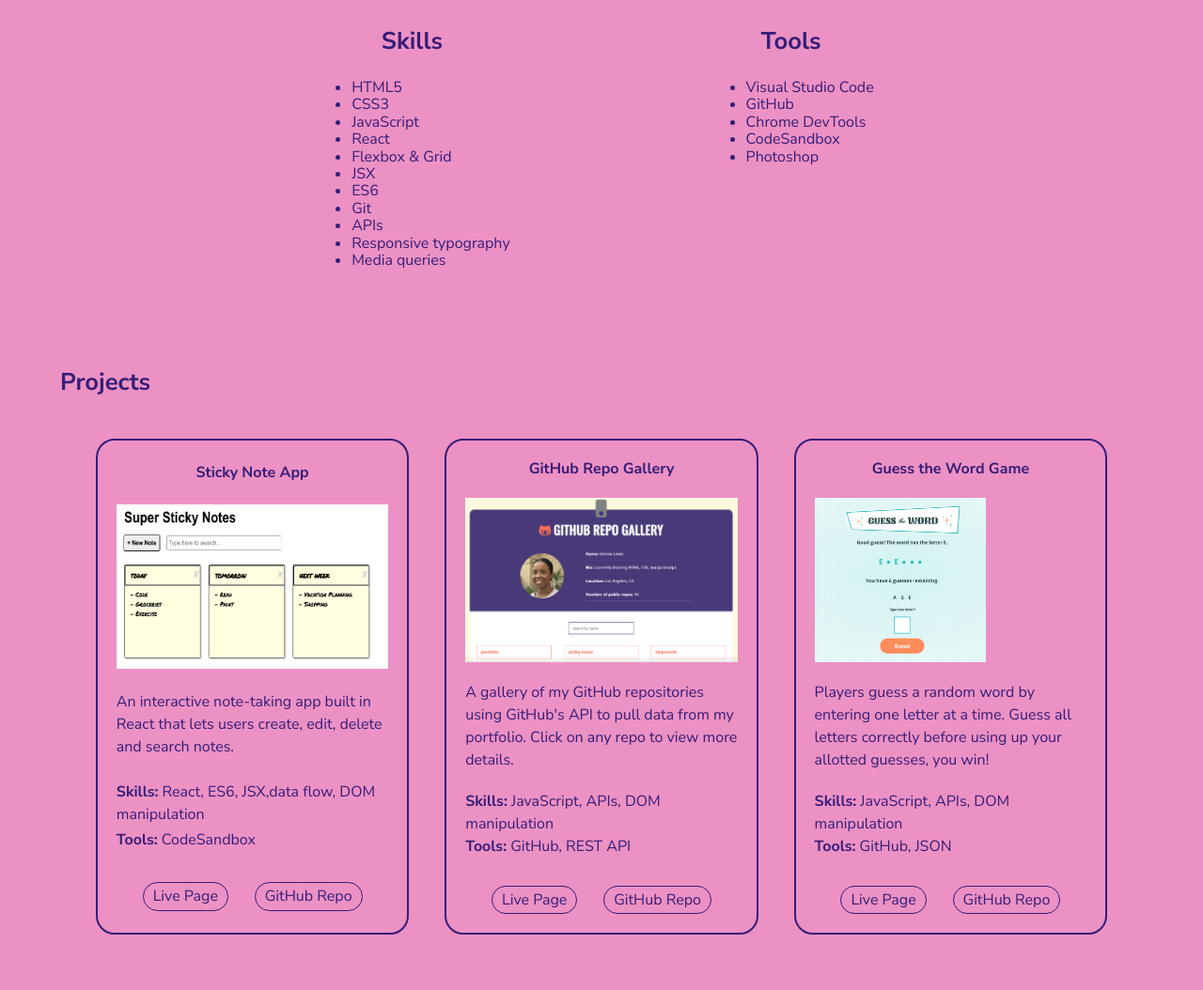
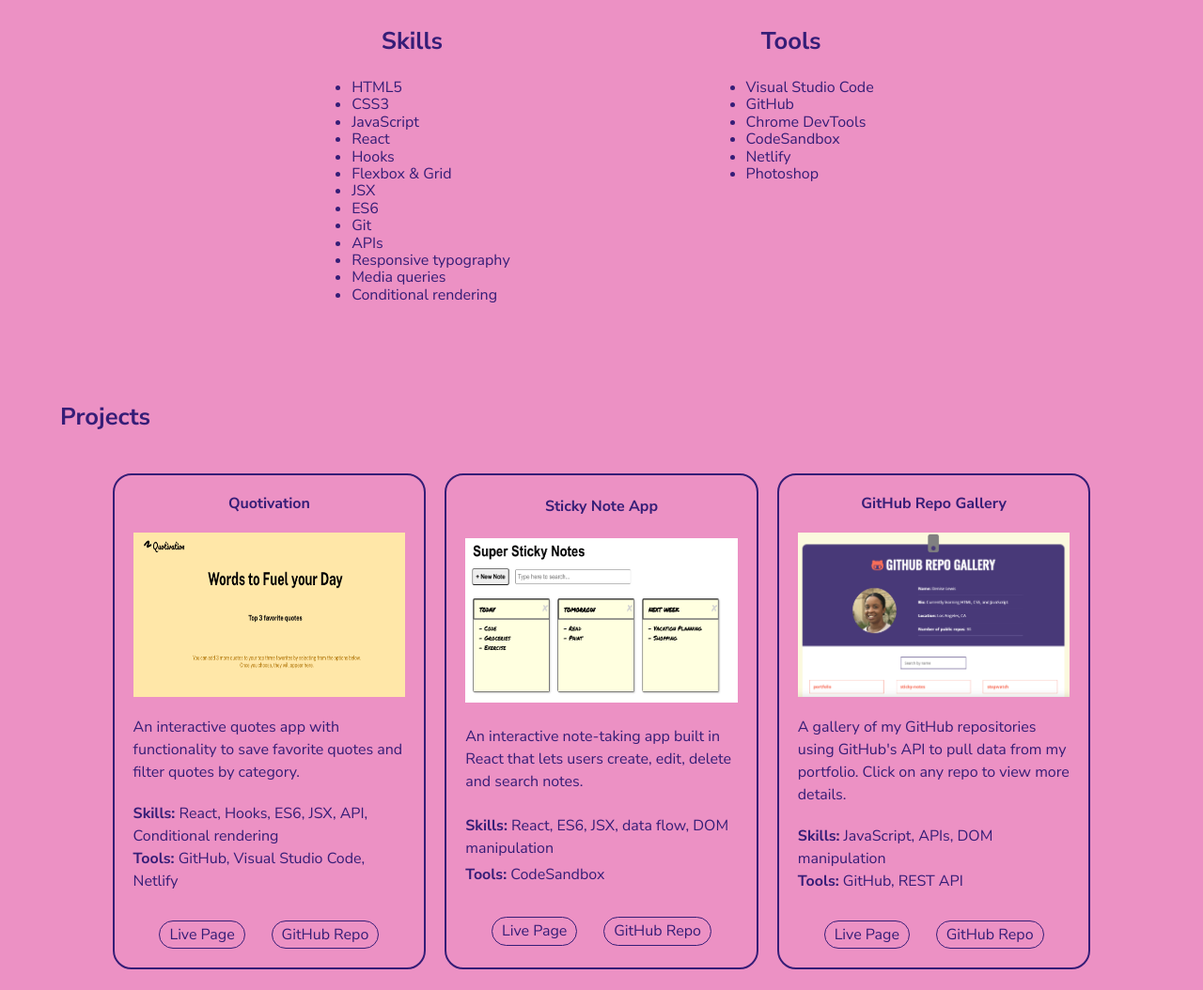
Before and after one commit to DeniseLewis1/portfolio, a website built with Parcel: page index.html in a window 1280 px wide. Shown: the part 538-1592 px from the top of the page at 94% size. Built offline with nearby package versions, Linux system fonts and the light colour scheme.

Commit message:
Added Quotivation project

```diff
--- a/css/main.css
+++ b/css/main.css
@@ -461,7 +461,6 @@ footer .contact-links {
   }
 
   .projects-wrapper {
-    justify-content: space-evenly;
     align-items: stretch;
   }
 
--- a/index.html
+++ b/index.html
@@ -62,6 +62,7 @@
               <li>CSS3</li>
               <li>JavaScript</li>
               <li>React</li>
+              <li>Hooks</li>
               <li>Flexbox & Grid</li>
               <li>JSX</li>
               <li>ES6</li>
@@ -69,6 +70,7 @@
               <li>APIs</li>
               <li>Responsive typography</li>
               <li>Media queries</li>
+              <li>Conditional rendering</li>
             </ul>
           </div>
         </div>
@@ -80,6 +82,7 @@
               <li>GitHub</li>
               <li>Chrome DevTools</li>
               <li>CodeSandbox</li>
+              <li>Netlify</li>
               <li>Photoshop</li>
             </ul>
           </div>
@@ -92,13 +95,28 @@
         <h3>Projects</h3>
         <div class="projects-wrapper">
           <div class="project-item">
+            <h4 class="project-title">Quotivation</h4>
+            <a href="https://quotivation-dl.netlify.app/" target="_blank">
+              <img class="project-image" src="img/quotivation.png" alt="Quotivation">
+            </a>
+            <p class="project-description">An interactive quotes app with functionality to save favorite quotes and filter quotes
+              by category.</p>
+            <p class="project-skills"><span>Skills:</span> React, Hooks, ES6, JSX, API, Conditional rendering</p>
+            <p class="project-skills"><span>Tools:</span> GitHub, Visual Studio Code, Netlify</p>
+            <div class="project-links">
+              <a href="https://quotivation-dl.netlify.app/" target="_blank">Live Page</a>
+              <a href="https://github.com/DeniseLewis1/quotivation" target="_blank">GitHub Repo</a>
+            </div>
+          </div>
+
+          <div class="project-item">
             <h4 class="project-title">Sticky Note App</h4>
             <a href="https://pdjxpf.csb.app/" target="_blank">
               <img class="project-image" src="img/sticky-notes.png" alt="Sticky Notes App">
             </a>
             <p class="project-description">An interactive note-taking app built in React that lets users create, edit, delete and
               search notes.</p>
-            <p class="project-skills"><span>Skills:</span> React, ES6, JSX,data flow, DOM manipulation</p>
+            <p class="project-skills"><span>Skills:</span> React, ES6, JSX, data flow, DOM manipulation</p>
             <p class="project-skills"><span>Tools:</span> CodeSandbox</p>
             <div class="project-links">
               <a href="https://pdjxpf.csb.app/" target="_blank">Live Page</a>
@@ -143,7 +161,7 @@
             </a>
             <p class="project-description">A multi-page responsive website built from a design comp that adapts to mobile, tablet,
               and desktop screens.</p>
-            <p class="project-skills"><span>Skills:</span> HTML, CSS, Flexbox, Media Queries, Responsive Typography</p>
+            <p class="project-skills"><span>Skills:</span> HTML, CSS, Flexbox, Media queries, Responsive typography</p>
             <p class="project-skills"><span>Tools:</span> GitHub, Visual Studio Code, Photoshop</p>
             <div class="project-links">
               <a href="https://deniselewis1.github.io/unplugged/" target="_blank">Live Page</a>
```
Also changed, not shown: img/quotivation.png (added).
